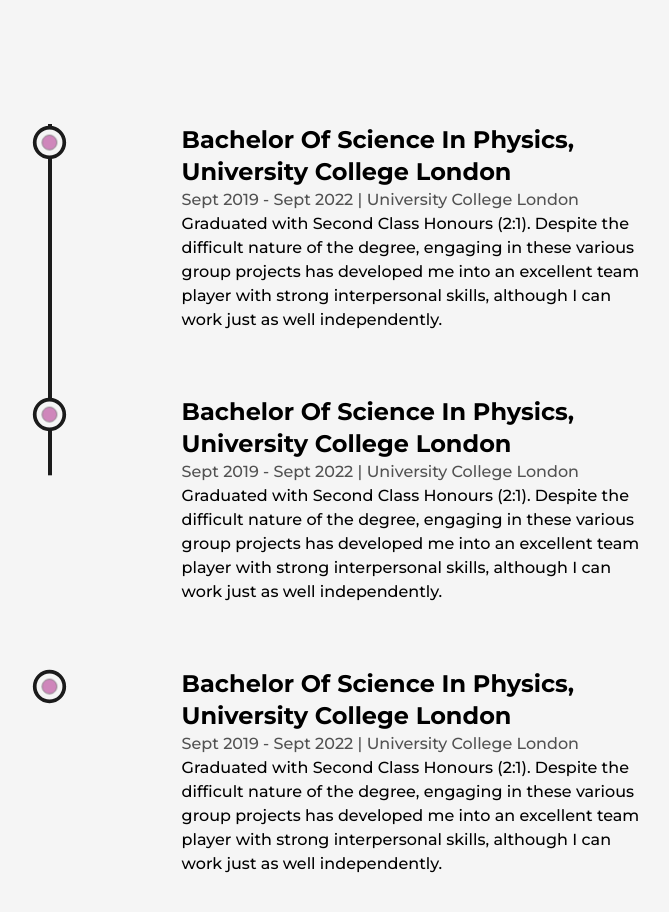
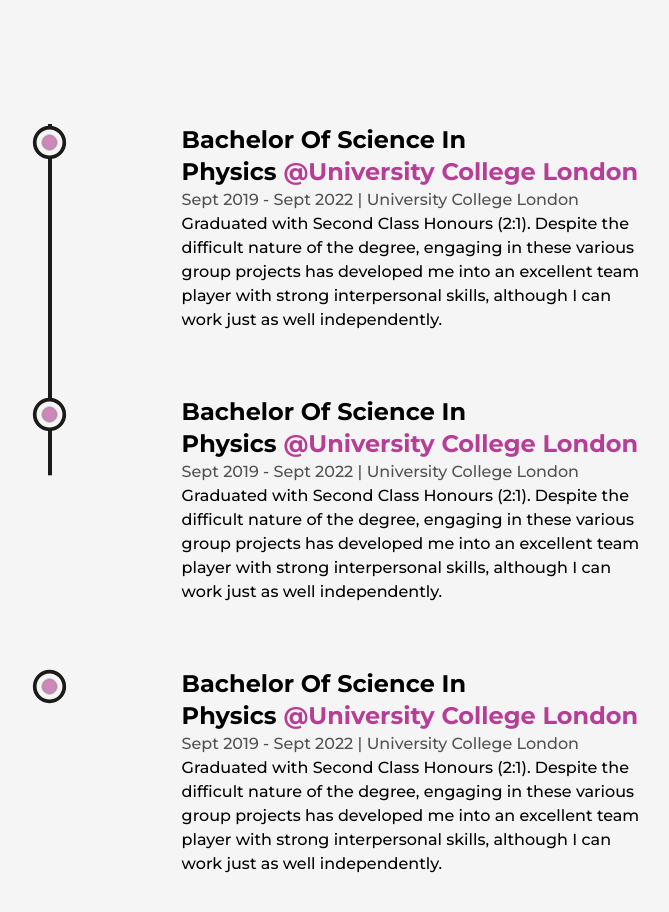
Before and after one commit to forreya/personal-website, a Next.js app: page /about-me in a window 1280 px wide. Shown: the part 2600-3512 px from the top of the page, without its empty margins (244-913 px from the left). Built offline with nearby package versions, Linux system fonts and the light colour scheme.

Commit message:
Altered text styles & layout for Education section

```diff
--- a/src/components/Education.jsx
+++ b/src/components/Education.jsx
@@ -2,7 +2,7 @@ import { motion, useScroll } from "framer-motion";
 import { useRef } from "react";
 import LiIcon from "./LiIcon";
 
-const Details = ({type, time, place, info}) => {
+const Details = ({type, time, instituteLink, place, info}) => {
   const ref = useRef(null)
 
   return (
@@ -13,7 +13,9 @@ const Details = ({type, time, place, info}) => {
         whileInView={{y:0}}
         transition={{duration:0.5, type:"spring"}}
       >
-        <h3 className="capitalize font-bold text-2xl">{type}&nbsp;</h3>
+        <h3 className="capitalize font-bold text-2xl">{type}&nbsp;
+          <a href={instituteLink} target="_blank" className="text-primary">@{place}</a>
+        </h3>
         <span className="capitalize font-medium text-dark/75">
           {time} | {place}
         </span>
@@ -46,20 +48,23 @@ const Education = () => {
 
         <ul className="w-full flex flex-col items-start justify-between ml-4">
           <Details
-            type="Bachelor of Science in Physics, University College London"
+            type="Bachelor of Science in Physics"
             time="Sept 2019 - Sept 2022"
+            instituteLink={"https://www.ucl.ac.uk/physics-astronomy/"}
             place="University College London"
             info="Graduated with Second Class Honours (2:1). Despite the difficult nature of the degree, engaging in these various group projects has developed me into an excellent team player with strong interpersonal skills, although I can work just as well independently."
           />
           <Details
-            type="Bachelor of Science in Physics, University College London"
+            type="Bachelor of Science in Physics"
             time="Sept 2019 - Sept 2022"
+            instituteLink={"https://www.ucl.ac.uk/physics-astronomy/"}
             place="University College London"
             info="Graduated with Second Class Honours (2:1). Despite the difficult nature of the degree, engaging in these various group projects has developed me into an excellent team player with strong interpersonal skills, although I can work just as well independently."
           />
           <Details
-            type="Bachelor of Science in Physics, University College London"
+            type="Bachelor of Science in Physics"
             time="Sept 2019 - Sept 2022"
+            instituteLink={"https://www.ucl.ac.uk/physics-astronomy/"}
             place="University College London"
             info="Graduated with Second Class Honours (2:1). Despite the difficult nature of the degree, engaging in these various group projects has developed me into an excellent team player with strong interpersonal skills, although I can work just as well independently."
           />
```
